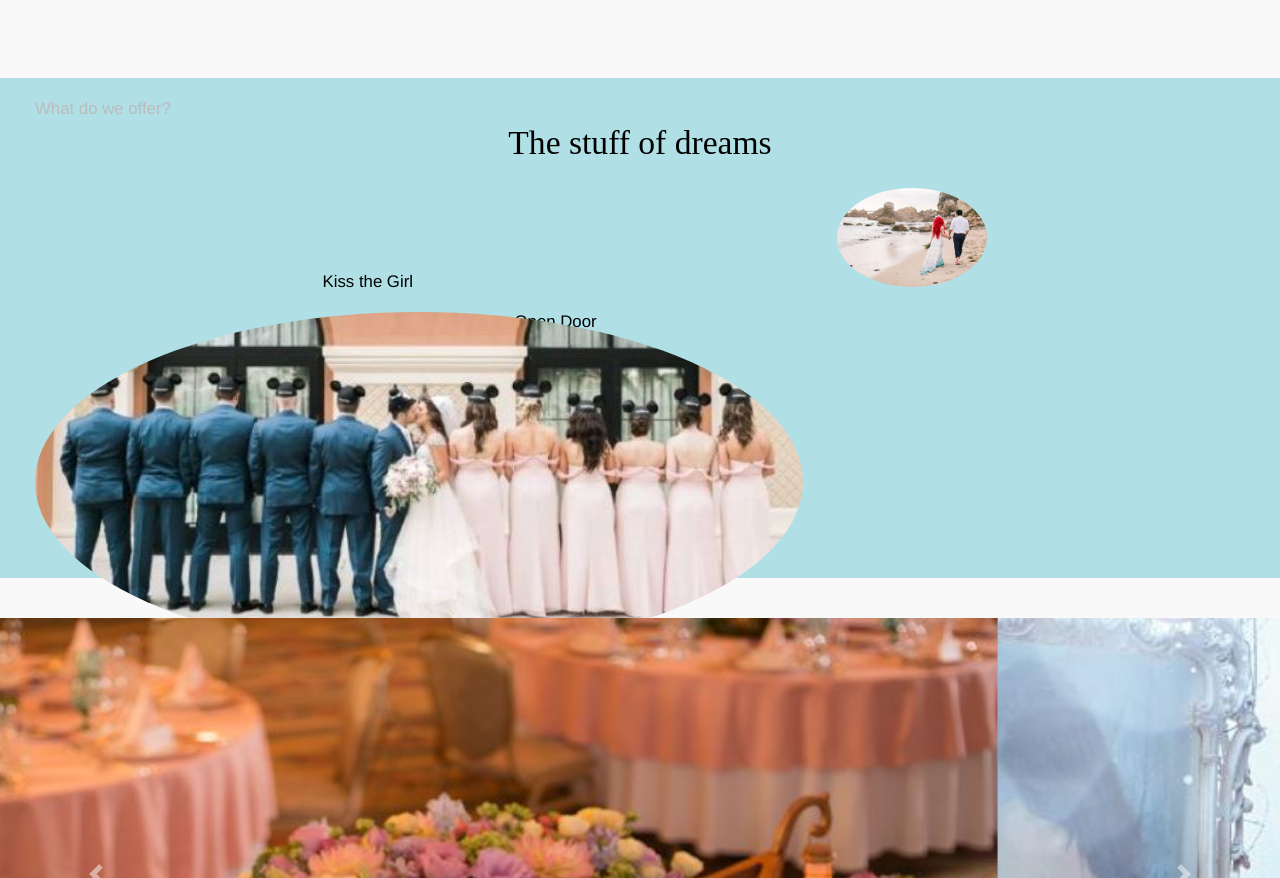
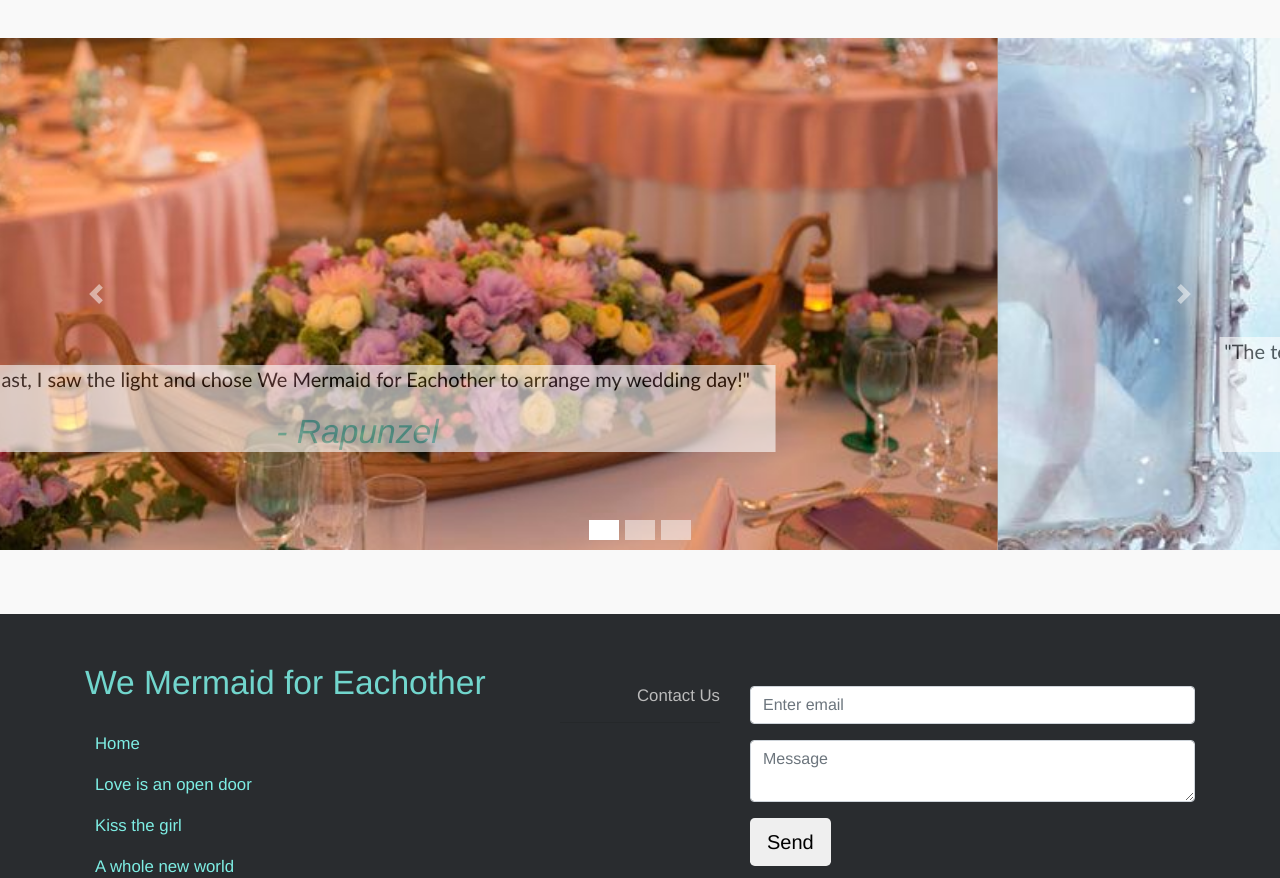
Before and after one commit to JosieWatson/We-Mermaid-For-Eachother-Final, a plain HTML site: page index.html in a window 1280 px wide. Shown: the part 1162-2040 px from the top of the page. Drawn offline with nearby package versions, Linux system fonts and the light colour scheme.

Commit message:
hidden snapshot section couldn't work it out

```diff
--- a/css/styles.css
+++ b/css/styles.css
@@ -197,29 +197,31 @@ section {
   background-attachment: fixed;
 }
 
-.bgimage2 h7 {
-  color:#71d6cd;
-  /* text-shadow:2px 2px #333; */
+.item-category-area h7 {
+  color: black;
 	text-align: center;
-	font-size: 3em
+	font-family: gabriola;
+	font-size: 2em
 }
 
 
-#img_cont {
-  display: table;
-  width: 90%;
-  margin: 20px auto;
+.center-block {
+  display: block;
+  max-width:230px;
+  max-height:95px;
+  width: auto;
+  height: auto;
 }
 
-#img_cont a {
-  display: table-cell;
-  text-align: center;
-  width: 16%;
+#movers-row {
+	margin: -120px 0 0 120px;
 }
-
-#img_cont img {
-  width: 100%;
-  max-width: 150px;
+#movers-row div {
+	width: 33.3%;
+	float: left;
+}
+#movers-row div img {
+	float: right;
 }
 
 
--- a/index.html
+++ b/index.html
@@ -58,43 +58,25 @@
 <!--start of option snapshot section  -->
 
 
-<section class="item-category-area">
+<!-- <section class="item-category-area">
   <div class="container-fluid">
     <div class="row">
-      <div class="col-lg-12 col-md-12 col-sm-12 col-xs-12">
-        <h7 class="pb-10">What do we offer?</h7>
-        <p class="subtext">
-          The stuff of dreams
-        </p>
+            <div class="col-lg-12 col-md-12 col-sm-12 col-xs-12">
+              <h7>Take a Look</h7>
+            </div>
 
-        <div id="img_cont">
-      <!-- <div class="col-md-4">
-            <img id="column" class="rounded-circle" src="img/Little Mermaid/Beach.jpg" alt=""> -->
+          <div id="movers-row">
+            <div><a href="LoveOpenDoor.html"><img class="center-block" src="img/Frozen/Dress.jpg"></a>
+            </div>
 
-          <a href="#"><h4>Kiss the Girl</h4></a>
-        <a href="#"><img class="rounded-circle" src="img/Little Mermaid/Beach.jpg"></a>
-        </div>
+              <div><a href="KissTheGirl.html"><img class="center-block" src="img/Little Mermaid/Beach.jpg"></a>
+              </div>
 
-      </div>
-      <div class="col-md-4">
-            <img id="column" class="rounded-circle" src="img/Frozen/Wedding_party.jpg" alt="">
+            <div><a href="WholeNewWorld.html"><img class="center-block" src="img/Aladdin/Magic_carpet.jpg"></a>
+            </div>
           </div>
-          <a href="#KissTheGirl.html"><h4>Love is an Open Door</h4></a>
-        </div>
-      </div>
-      <div class="col-md-4">
-            <img id="column" class="rounded-circle" src="img/Aladdin/Seating.jpg" alt="">
-          </div>
-          <a href="#"><h4>A Whole New World</h4></a>
-        </div>
-      </div>
-
-      <a class="primary-btn mx-auto mt-80" href="#">View Full Menu</a>
     </div>
-  </div>
-</div>
-</div>
-</section>
+</section> -->
 
     <!--end of option snapshot section  -->
 
```
